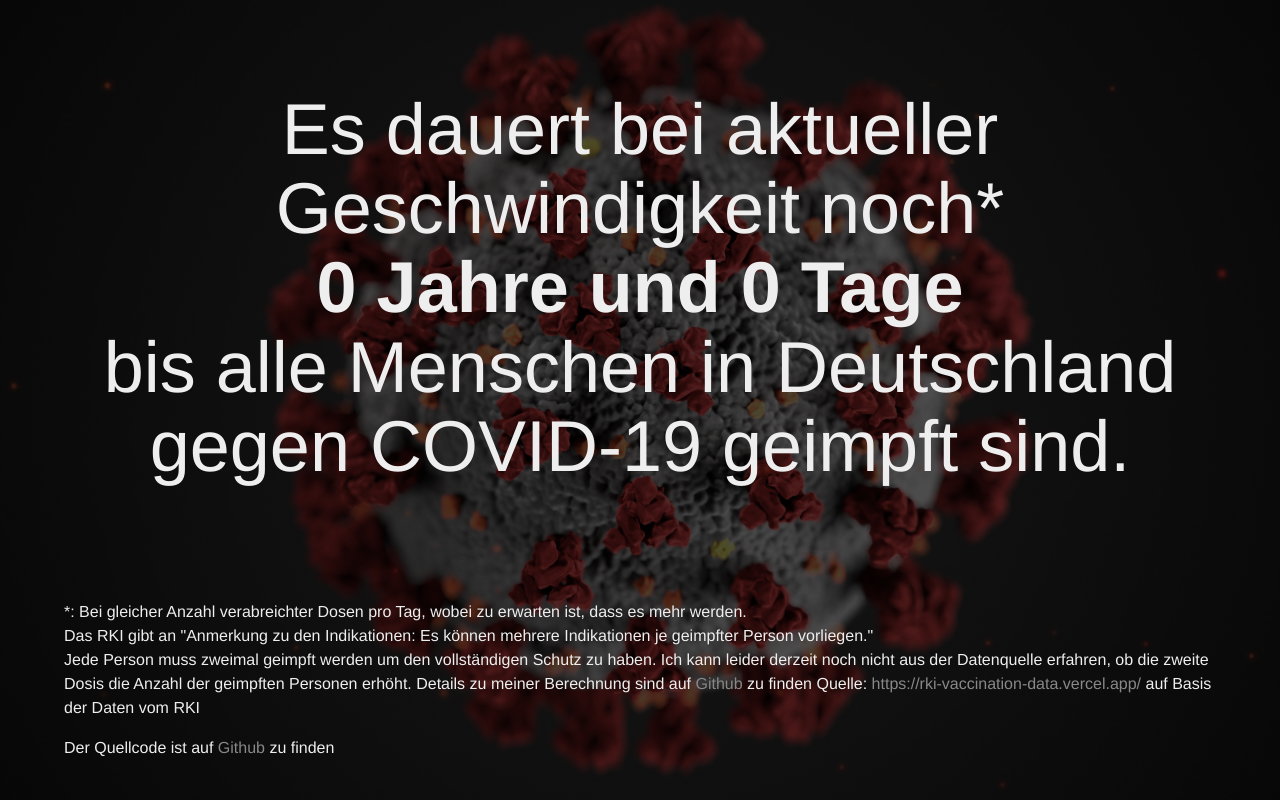
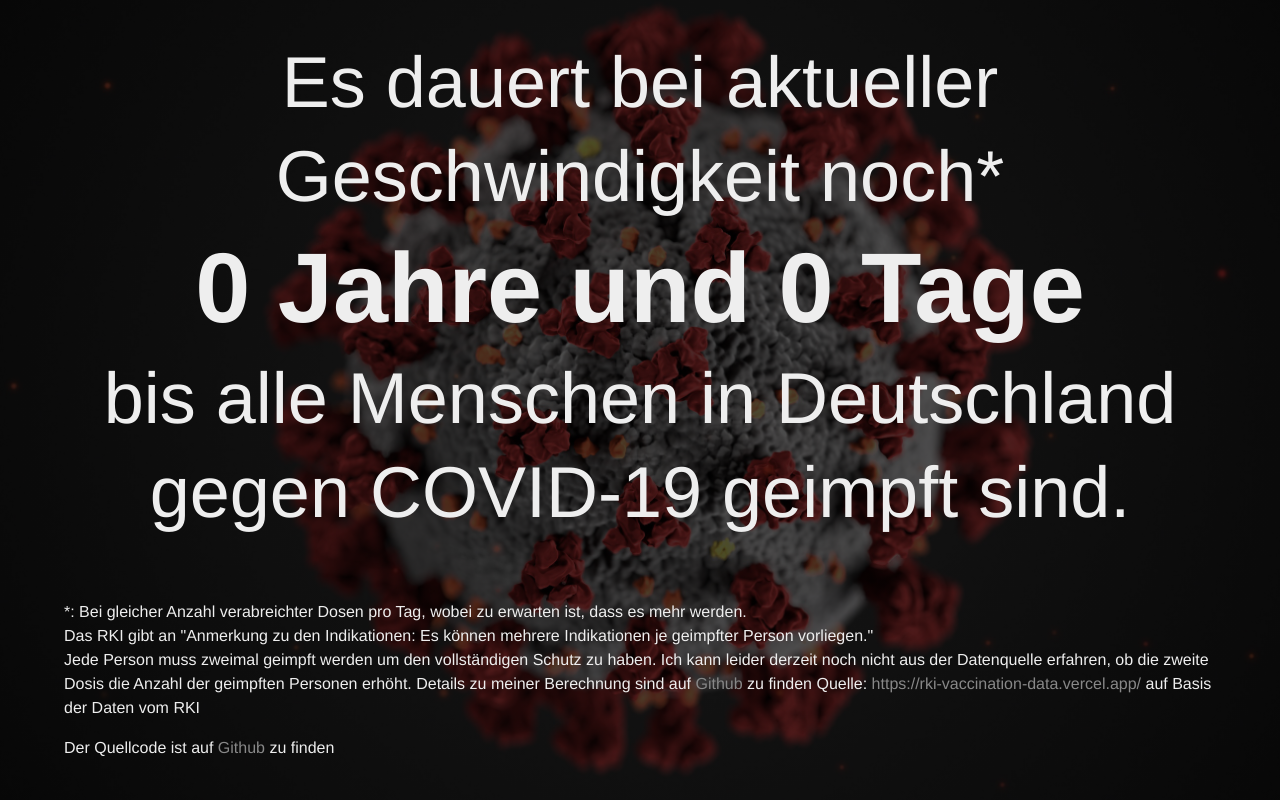
Before and after one commit to hennedo/fertiggespritzt.de, a Vue app: page / in a window 1280 px wide. Built offline with nearby package versions, Linux system fonts and the light colour scheme; no server answers.

Commit message:
increase font-size for counter

```diff
--- a/src/App.vue
+++ b/src/App.vue
@@ -94,7 +94,11 @@ export default {
     font-size: 1.75rem;
     font-size: clamp(1.75rem, 6vw, 4.5rem);
     font-weight: normal;
-    line-height: 1.1;
+    line-height: 1.3;
+  }
+
+  h1 strong {
+    font-size: 1.375em;
   }
 
   a:link, a:visited {
```
